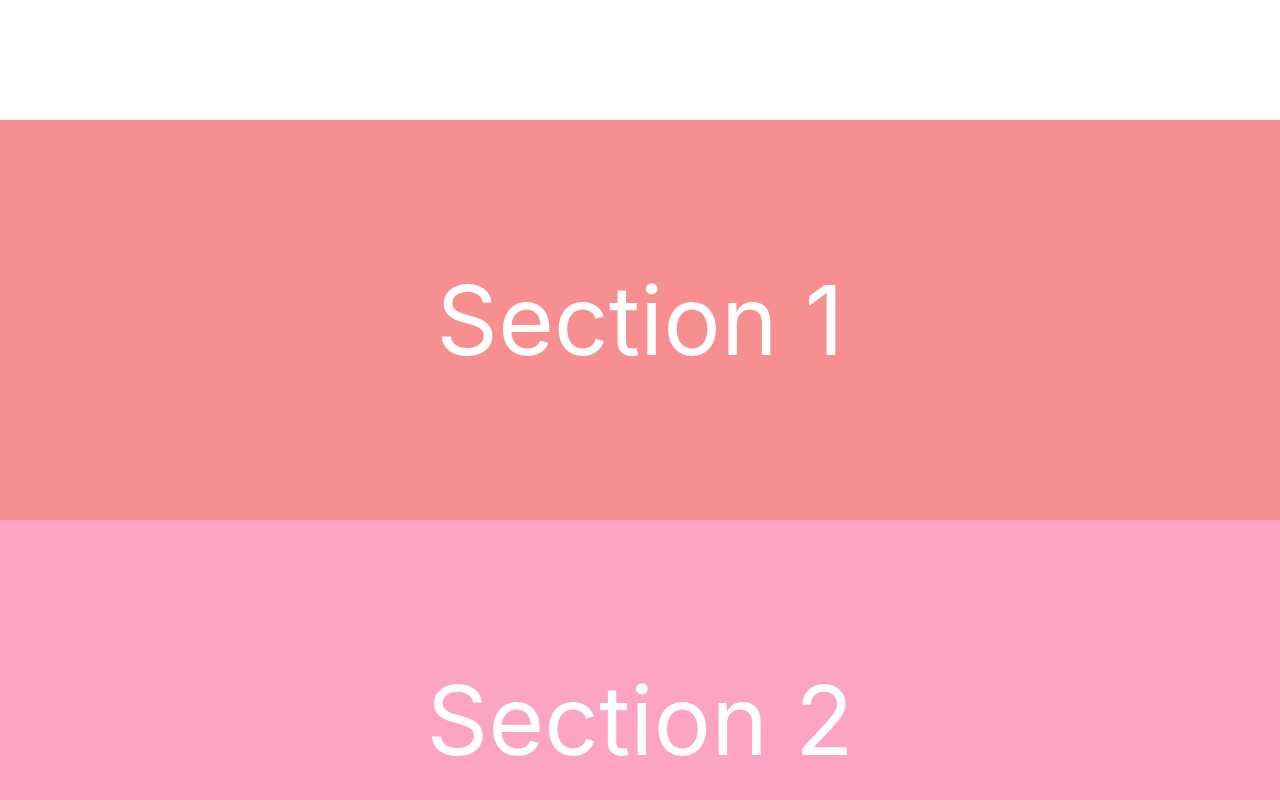
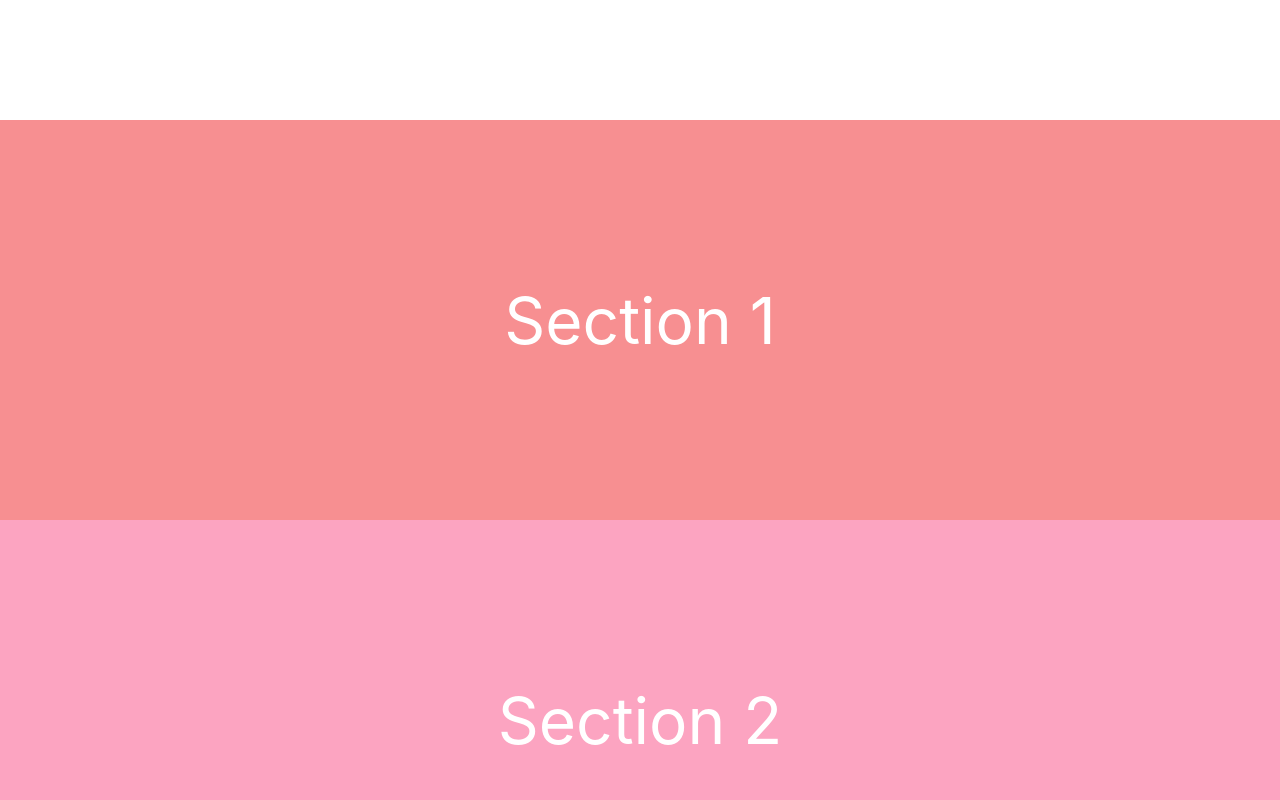
Before and after one commit to bogdan-rotariu/horizontally-nav-scroll, a Next.js app: page / in a window 1280 px wide. Shown: the part 740-1540 px from the top of the page. Built offline with nearby package versions, Linux system fonts and the light colour scheme.

Commit message:
Fix: font size decrease

```diff
--- a/components/nav/Nav.module.scss
+++ b/components/nav/Nav.module.scss
@@ -4,7 +4,7 @@
     background: white;
     display: flex;
     height: 60px;
-    width: max(400px, 50vw);
+    width: max(350px, 50vw);
     margin: 0 auto;
     padding: 0;
     position: sticky;
--- a/pages/index.module.scss
+++ b/pages/index.module.scss
@@ -1,7 +1,7 @@
 .section {
     color: #fff;
     display: flex;
-    font-size: 6rem;
+    font-size: 4rem;
     align-items: center;
     justify-content: center;
 }
```
Also changed, not shown: 1 other file (tests, documents, lock files or other folders).
